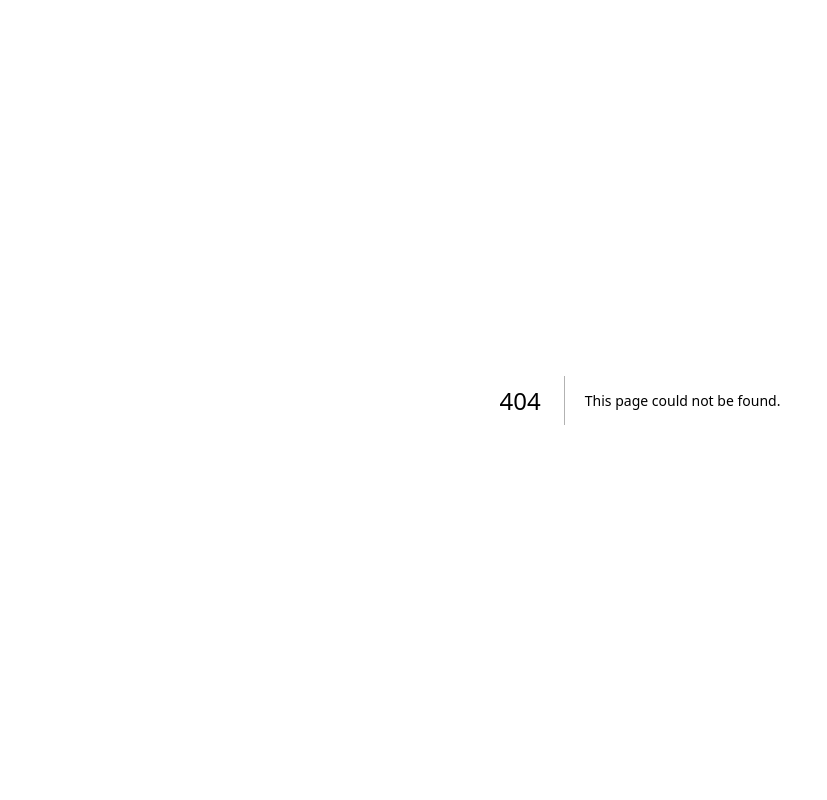
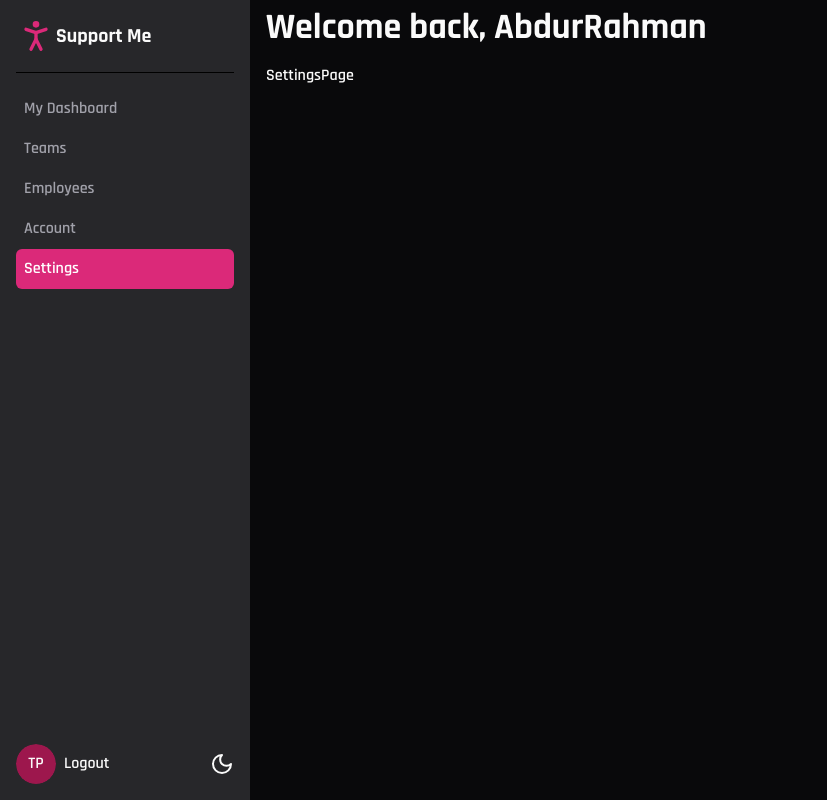
Before and after one commit to arswe/employee-management, a Next.js app: page /dashboard/settings in a window 1280 px wide. Before the commit this address had no page. Shown: the whole page, without its empty margins (0-827 px from the left). Built offline with nearby package versions, Linux system fonts and the light colour scheme.

Commit message:
SettingsPage

```diff
--- a/app/dashboard/employees/page.tsx
+++ b/app/dashboard/employees/page.tsx
@@ -1,5 +1,5 @@
-const EmployeePage = () => {
+const EmployeesPage = () => {
   return <div>EmployeePage</div>
 }
 
-export default EmployeePage
+export default EmployeesPage
--- /dev/null
+++ b/app/dashboard/settings/page.tsx
@@ -0,0 +1,9 @@
+import React from 'react'
+
+const SettingsPage = () => {
+  return (
+    <div>SettingsPage</div>
+  )
+}
+
+export default SettingsPage
```
